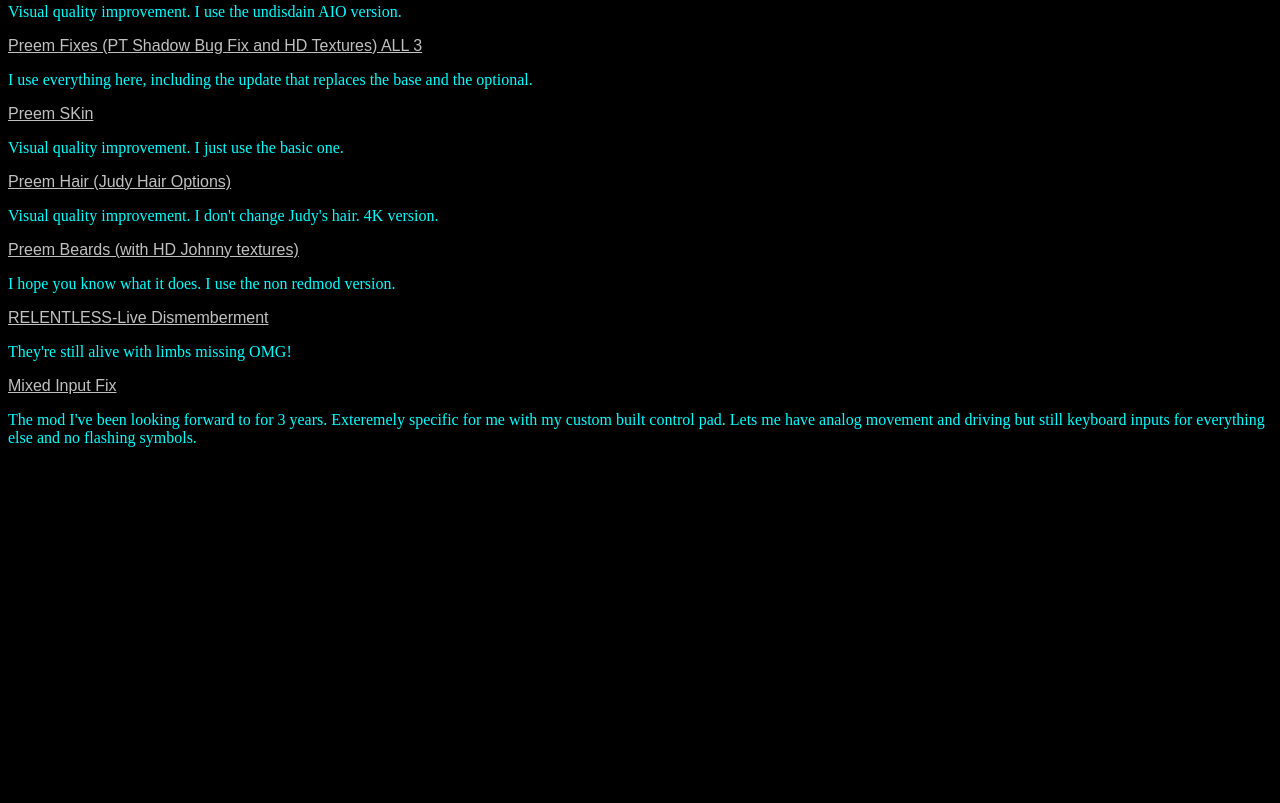
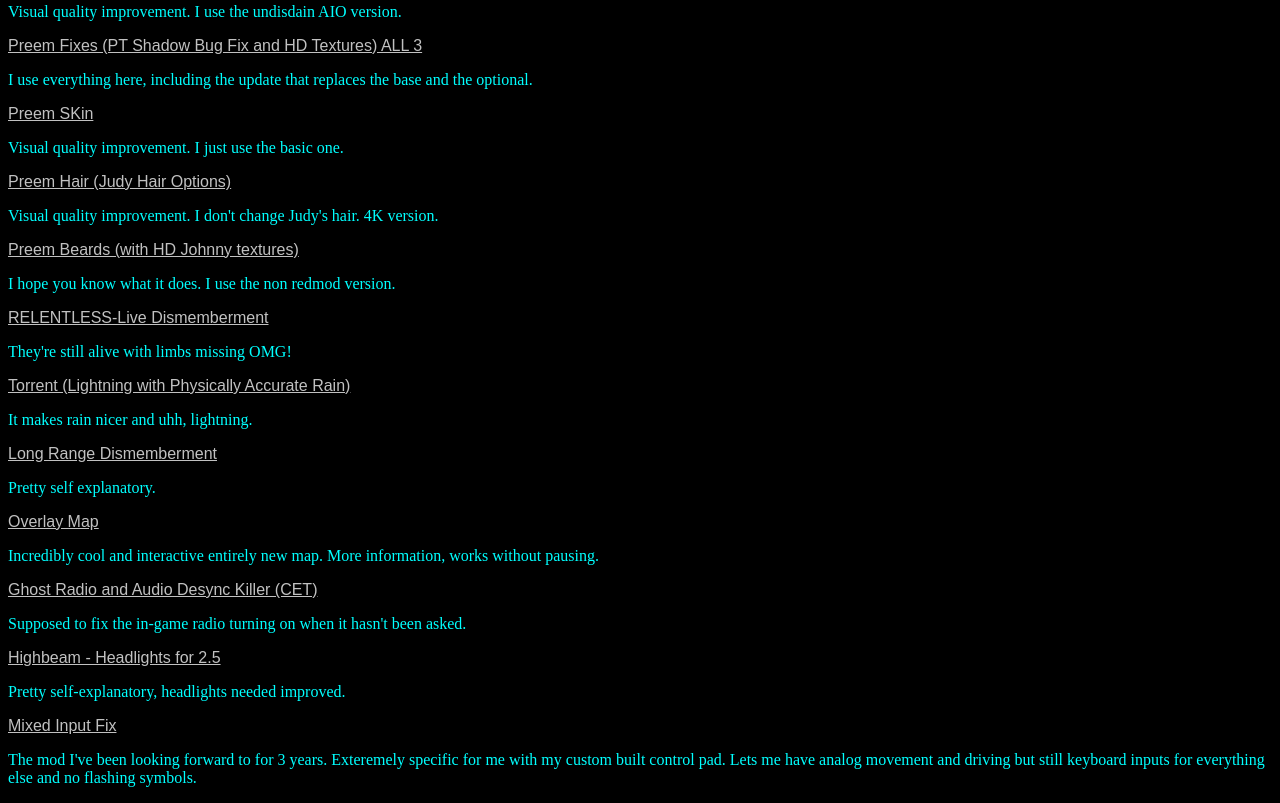
Before and after one commit to robobravado/robobravado.github.io, a plain HTML site: page cp2077modlist.html in a window 1280 px wide. Shown: the part 2713-3516 px from the top of the page. Before the commit the page ends 3176 px from the top, so only its background shows below. Drawn offline with Linux system fonts and the light colour scheme.

Commit message:
Add files via upload

```diff
--- a/cp2077modlist.html
+++ b/cp2077modlist.html
@@ -59,5 +59,10 @@
     <a href="https://www.nexusmods.com/cyberpunk2077/mods/8223">Preem Hair (Judy Hair Options)</a><p>Visual quality improvement. I don't change Judy's hair. 4K version.</p>
     <a href="https://www.nexusmods.com/cyberpunk2077/mods/8394">Preem Beards (with HD Johnny textures)</a><p>I hope you know what it does. I use the non redmod version.</p>
     <a href="https://www.nexusmods.com/cyberpunk2077/mods/35703">RELENTLESS-Live Dismemberment</a><p>They're still alive with limbs missing OMG!</p>
+    <a href="https://www.nexusmods.com/cyberpunk2077/mods/37031">Torrent (Lightning with Physically Accurate Rain)</a><p>It makes rain nicer and uhh, lightning.</p>
+    <a href="https://www.nexusmods.com/cyberpunk2077/mods/37530">Long Range Dismemberment</a><p>Pretty self explanatory.</p>
+    <a href="https://www.nexusmods.com/cyberpunk2077/mods/37992">Overlay Map</a><p>Incredibly cool and interactive entirely new map. More information, works without pausing.</p>
+    <a href="https://www.nexusmods.com/cyberpunk2077/mods/37464">Ghost Radio and Audio Desync Killer (CET)</a><p>Supposed to fix the in-game radio turning on when it hasn't been asked.</p>
+    <a href="https://www.nexusmods.com/cyberpunk2077/mods/36088">Highbeam - Headlights for 2.5</a><p>Pretty self-explanatory, headlights needed improved.</p>
     <a href="https://www.nexusmods.com/cyberpunk2077/mods/31759">Mixed Input Fix</a><p>The mod I've been looking forward to for 3 years. Exteremely specific for me with my custom built control pad. Lets me have analog movement and driving but still keyboard inputs for everything else and no flashing symbols.</p>
 </html>
```
